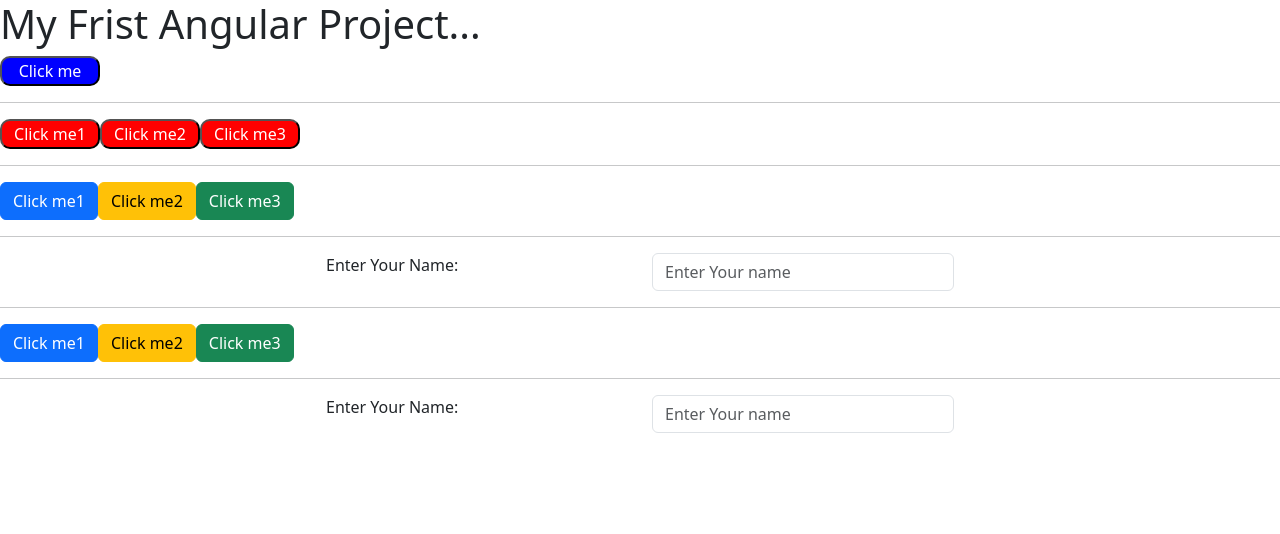
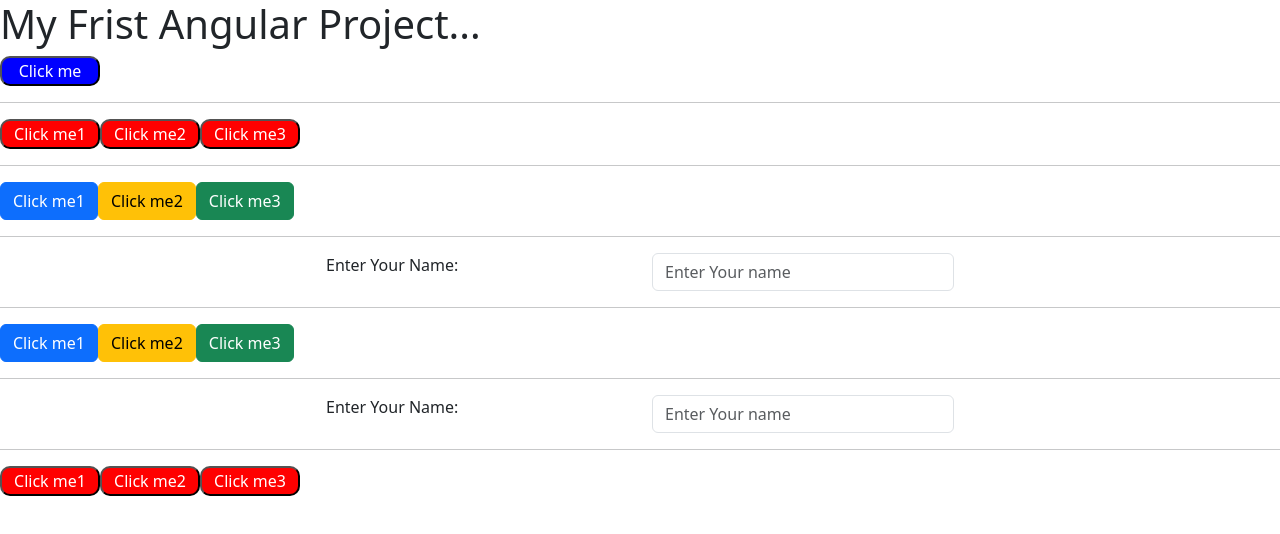
Before and after one commit to allammaheshbabu/DemoProAng, an Angular app: page / in a window 1280 px wide. Shown: the top 534 px of the page. Built offline with nearby package versions, Linux system fonts and the light colour scheme.

Commit message:
Again Upadted html page in local

```diff
--- a/src/app/app.component.html
+++ b/src/app/app.component.html
@@ -44,3 +44,9 @@
        <div class="col-sm-3"></div>
      </div>
 </div>
+<hr>
+<div>
+  <button class="butnclass">Click me1</button>
+  <button class="butnclass">Click me2</button>
+  <button class="butnclass">Click me3</button>
+</div>
```
